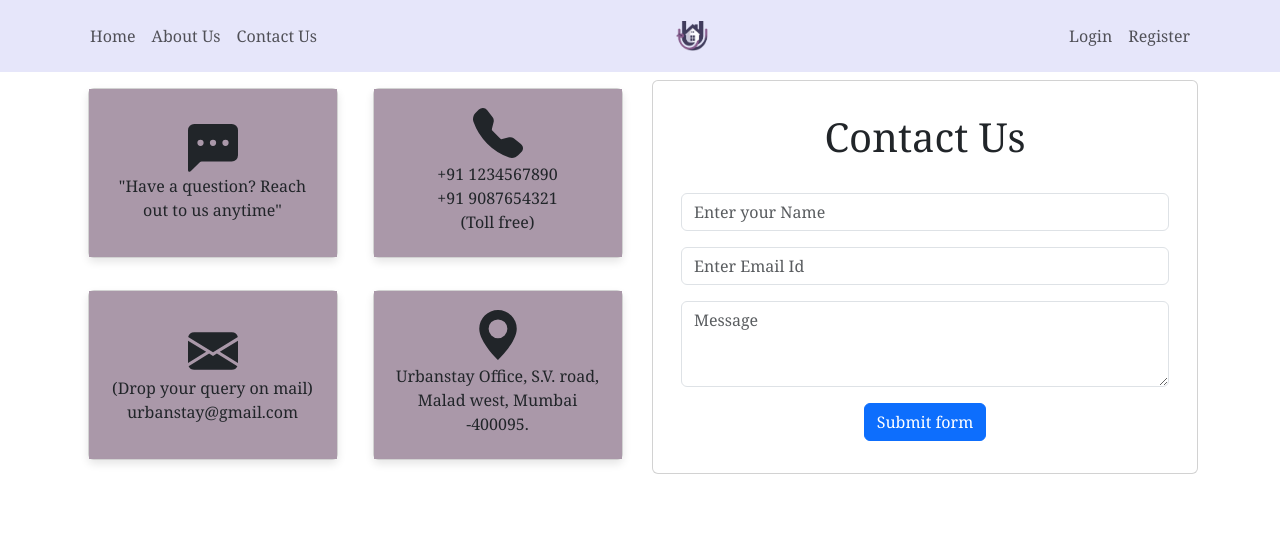
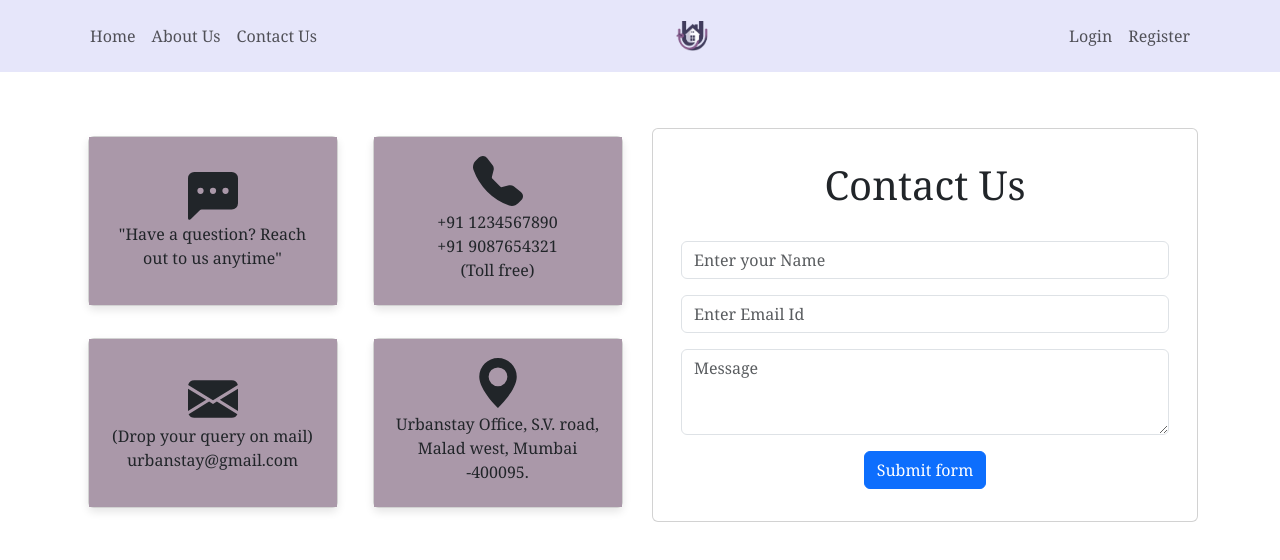
Before and after one commit to saud-ansari/Urbanstay-Ui, a React (Create React App) app: page /contact in a window 1280 px wide. Shown: the top 560 px of the page. Built offline with nearby package versions, Linux system fonts and the light colour scheme.

Commit message:
fixed margin

```diff
--- a/src/App.css
+++ b/src/App.css
@@ -39,7 +39,7 @@
 }
 
   .navbar-brand img.logo-img {
-        height: 60px !important;
+    height: 60px !important;
     width: auto !important;
   }
    /*
--- a/src/pages/AboutUs/AboutUs.js
+++ b/src/pages/AboutUs/AboutUs.js
@@ -17,7 +17,7 @@ const AboutUs = () => {
         </div>
 
         {/* Content Section */}
-        <Container className="mt-5">
+        <Container className="my-5">
           <Row className="align-items-center">
             <Col lg={6} md={12}>
               <h1 className='conetnt-section'>Our Agency Story</h1>
--- a/src/pages/ContactUs/ContactUs.js
+++ b/src/pages/ContactUs/ContactUs.js
@@ -1,6 +1,6 @@
 import React, { useState } from 'react'
 import { Button, Card, CardBody, Col, Container, Form, Row } from 'react-bootstrap'
-import { ChatLeftDotsFill, Envelope, EnvelopeFill, GeoAltFill, TelephoneFill } from 'react-bootstrap-icons';
+import { ChatLeftDotsFill, EnvelopeFill, GeoAltFill, TelephoneFill } from 'react-bootstrap-icons';
 import "./ContactUs.css";
 
 const ContactUs = () => {
@@ -21,7 +21,7 @@ const ContactUs = () => {
 
   return (
     <>
-      <Container>
+      <Container className='my-5'>
         <Row>
           <Col sm={6}>
             <Row>
--- a/src/pages/Home/Home.js
+++ b/src/pages/Home/Home.js
@@ -10,7 +10,7 @@ const Home = ({ userIn }) => {
   return (
     <>
       <Poster />
-      <Container className="mt-5">
+      <Container className="my-5">
         <PopularProperties userIn={userIn}/>
         <ReviewSliderComp />
       </Container>
```
